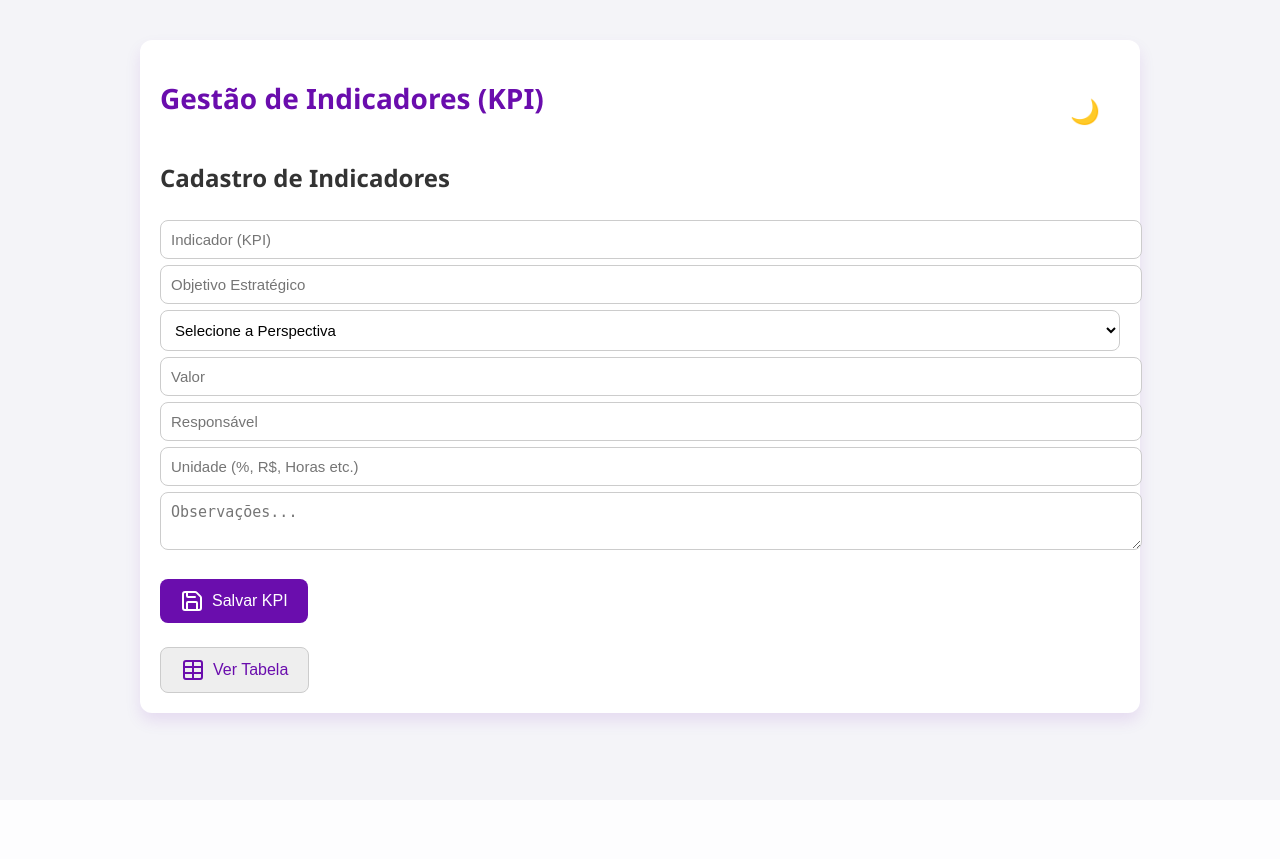
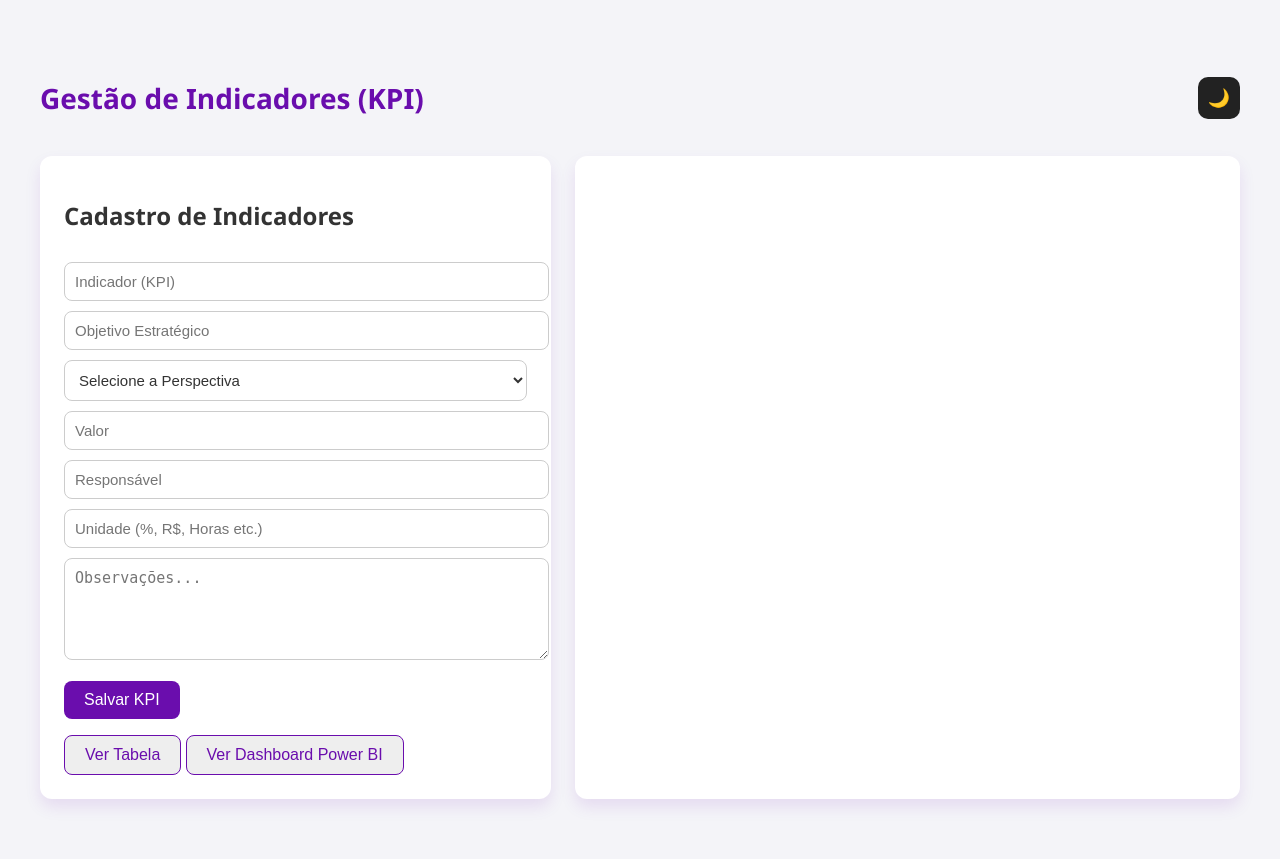
Before and after one commit to PolegolasXD/powerbi_api, a Flask app: page / in a window 1280 px wide. Before the commit the page ends 729 px from the top, so only its background shows below. Run offline with Flask 3, Linux system fonts and the light colour scheme.

Commit message:
fix: correção de posicionamento, css, e js, para funcionamento correto

```diff
--- a/static/script.js
+++ b/static/script.js
@@ -1,22 +1,41 @@
-lucide.createIcons();
+// static/script.js
 
-function mostrarTabela() {
-  document.getElementById('form-step').classList.add('hidden');
-  document.getElementById('tabela-step').classList.remove('hidden');
-}
+document.addEventListener("DOMContentLoaded", () => {
+  const btnVerTabela = document.getElementById("btn-ver-tabela");
+  const btnVerPowerBI = document.getElementById("btn-ver-powerbi");
+  const btnVoltarTabela = document.getElementById("btn-voltar-tabela");
+  const btnVoltarPowerBI = document.getElementById("btn-voltar-powerbi");
 
-function mostrarFormulario() {
-  document.getElementById('tabela-step').classList.add('hidden');
-  document.getElementById('form-step').classList.remove('hidden');
-}
+  const tabelaContainer = document.getElementById("tabela-step");
+  const powerbiContainer = document.getElementById("powerbi-embed");
 
-function exibirMensagem() {
-  const msg = document.getElementById("success-message");
-  msg.classList.remove("hidden");
-  setTimeout(() => msg.classList.add("hidden"), 3000);
-  return true;
-}
+  // Mostrar Tabela
+  btnVerTabela?.addEventListener("click", () => {
+    tabelaContainer.classList.remove("hidden");
+    powerbiContainer.classList.add("hidden");
+  });
 
-function toggleDarkMode() {
-  document.body.classList.toggle("dark");
-}
+  // Mostrar Power BI
+  btnVerPowerBI?.addEventListener("click", () => {
+    powerbiContainer.classList.remove("hidden");
+    tabelaContainer.classList.add("hidden");
+
+    const iframe = powerbiContainer.querySelector("iframe");
+    if (iframe) iframe.src = iframe.src;
+  });
+
+  btnVoltarTabela?.addEventListener("click", () => {
+    tabelaContainer.classList.add("hidden");
+  });
+
+  btnVoltarPowerBI?.addEventListener("click", () => {
+    powerbiContainer.classList.add("hidden");
+  });
+
+  window.toggleTheme = () => {
+    document.body.classList.toggle("dark");
+  };
+
+  tabelaContainer.classList.add("hidden");
+  powerbiContainer.classList.add("hidden");
+});
--- a/static/style.css
+++ b/static/style.css
@@ -1,35 +1,23 @@
+/* style.css */
+
 body {
   font-family: 'Segoe UI', sans-serif;
   background-color: #f4f4f8;
   color: #333;
   margin: 0;
   padding: 0;
-  transition: background 0.3s, color 0.3s;
+  transition: background-color 0.3s ease;
 }
 
 body.dark {
-  background-color: #1e1e1e;
-  color: #f5f5f5;
+  background-color: #1a1a1a;
+  color: #eee;
 }
 
 .container {
-  max-width: 960px;
+  max-width: 1200px;
   margin: 40px auto;
   padding: 20px;
-  background-color: white;
-  border-radius: 12px;
-  box-shadow: 0 8px 16px rgba(106, 13, 173, 0.1);
-  transition: background 0.3s;
-}
-
-body.dark .container {
-  background-color: #2c2c2c;
-}
-
-h1 {
-  color: #6A0DAD;
-  font-size: 28px;
-  margin-bottom: 24px;
 }
 
 header {
@@ -39,44 +27,68 @@ header {
   margin-bottom: 20px;
 }
 
+h1 {
+  color: #6A0DAD;
+  font-size: 28px;
+}
+
 .theme-toggle {
-  background: none;
+  background: #222;
+  color: gold;
+  font-size: 18px;
   border: none;
-  font-size: 24px;
+  padding: 10px;
+  border-radius: 10px;
   cursor: pointer;
 }
 
-label {
-  display: block;
-  margin-top: 14px;
-  font-weight: 600;
-  color: #444;
+.grid-layout {
+  display: grid;
+  grid-template-columns: 1fr 1.3fr;
+  gap: 24px;
 }
 
-input[type="text"],
-input[type="number"],
+.card {
+  background-color: white;
+  border-radius: 12px;
+  padding: 24px;
+  box-shadow: 0 8px 16px rgba(106, 13, 173, 0.1);
+  transition: background-color 0.3s ease;
+}
+
+body.dark .card {
+  background-color: #2b2b2b;
+  box-shadow: 0 8px 16px rgba(106, 13, 173, 0.2);
+}
+
+input,
 select,
 textarea {
   width: 100%;
   padding: 10px;
-  margin-top: 6px;
+  margin-top: 10px;
   border: 1px solid #ccc;
   border-radius: 8px;
   font-size: 15px;
-  background-color: #fff;
-  transition: background 0.3s, color 0.3s;
+  background-color: white;
+  color: #333;
 }
 
 body.dark input,
 body.dark select,
 body.dark textarea {
   background-color: #444;
-  color: #f5f5f5;
-  border-color: #777;
+  color: #fff;
+  border: 1px solid #666;
 }
 
-button {
-  margin-top: 24px;
+textarea {
+  resize: vertical;
+  min-height: 80px;
+}
+
+button.btn {
+  margin-top: 16px;
   padding: 10px 20px;
   background-color: #6A0DAD;
   border: none;
@@ -84,88 +96,31 @@ button {
   color: white;
   font-size: 16px;
   cursor: pointer;
-  display: flex;
-  align-items: center;
-  gap: 8px;
-  transition: background-color 0.3s;
 }
 
-button:hover {
-  background-color: #5900b3;
+button.btn.alt {
+  background-color: #eee;
+  color: #6A0DAD;
+  border: 1px solid #6A0DAD;
 }
 
-.btn.alt {
-  background-color: #eee;
-  color: #6A0DAD;
-  border: 1px solid #ccc;
-}
-
-.btn.alt:hover {
+button.btn.alt:hover {
   background-color: #6A0DAD;
   color: white;
 }
 
-body.dark .btn.alt {
-  background-color: #333;
-  color: #FFD700;
-  border-color: #555;
+button.btn:hover {
+  background-color: #5900b3;
 }
 
-body.dark .btn.alt:hover {
-  background-color: #FFD700;
-  color: #000;
-}
-
-.card {
-  display: none;
-}
-
-.card.active {
-  display: block;
-}
-
-.fade {
-  animation: fadeIn 0.5s ease-in-out;
-}
-
-@keyframes fadeIn {
-  from {
-    opacity: 0;
-    transform: translateY(10px);
-  }
-
-  to {
-    opacity: 1;
-    transform: translateY(0);
-  }
-}
-
-.hidden {
-  display: none;
-}
-
-.success {
-  background-color: #d4edda;
-  color: #155724;
-  padding: 12px;
-  border-radius: 8px;
-  margin-bottom: 20px;
-  border: 1px solid #c3e6cb;
-  font-weight: bold;
-  text-align: center;
-}
-
-body.dark .success {
-  background-color: #2f4f2f;
-  color: #d4edda;
-  border-color: #3c763d;
+.table-wrapper {
+  overflow-x: auto;
 }
 
 table {
   width: 100%;
   border-collapse: collapse;
   margin-top: 20px;
-  font-size: 15px;
 }
 
 th {
@@ -184,31 +139,27 @@ tr:nth-child(even) {
   background-color: #f9f9f9;
 }
 
-body.dark table {
-  color: #f5f5f5;
-}
-
 body.dark tr:nth-child(even) {
   background-color: #333;
 }
 
-@media (max-width: 768px) {
-  .container {
-    padding: 10px;
+.hidden {
+  display: none !important;
+}
+
+.fade {
+  transition: all 0.3s ease;
+}
+
+/* Responsividade */
+@media (max-width: 900px) {
+  .grid-layout {
+    grid-template-columns: 1fr;
   }
 
-  input,
-  select,
-  textarea,
-  button {
-    font-size: 14px;
-  }
-
-  h1 {
-    font-size: 22px;
-  }
-
-  .theme-toggle {
-    font-size: 20px;
+  header {
+    flex-direction: column;
+    align-items: flex-start;
+    gap: 12px;
   }
 }
--- a/templates/form.html
+++ b/templates/form.html
@@ -2,27 +2,26 @@
 <html lang="pt-br">
 
 <head>
-  <meta charset="UTF-8">
+  <meta charset="UTF-8" />
+  <meta name="viewport" content="width=device-width, initial-scale=1.0" />
   <title>Gestão de KPIs</title>
-  <link rel="stylesheet" href="/static/style.css">
-  <script src="https://unpkg.com/lucide@latest"></script>
+  <link rel="stylesheet" href="/static/style.css" />
 </head>
 
 <body>
   <div class="container">
     <header>
       <h1>Gestão de Indicadores (KPI)</h1>
-      <button class="theme-toggle" onclick="toggleDarkMode()">🌙</button>
+      <button class="theme-toggle" onclick="toggleTheme()" title="Alternar tema">🌙</button>
     </header>
 
-    <div id="success-message" class="hidden success">✅ KPI salvo com sucesso!</div>
-
-    <!-- Passo 1: Formulário -->
-    <div id="form-step" class="card fade active">
+    <div class="grid-layout">
+      <!-- Lado esquerdo: Formulário -->
+      <div class="card form-panel">
         <h2>Cadastro de Indicadores</h2>
-      <form action="/enviar" method="POST" onsubmit="return exibirMensagem()">
-        <input type="text" name="kpi" placeholder="Indicador (KPI)" required>
-        <input type="text" name="objetivo" placeholder="Objetivo Estratégico" required>
+        <form action="/enviar" method="POST">
+          <input type="text" name="kpi" placeholder="Indicador (KPI)" required />
+          <input type="text" name="objetivo" placeholder="Objetivo Estratégico" required />
           <select name="perspectiva" required>
             <option value="">Selecione a Perspectiva</option>
             <option value="Clientes">Clientes</option>
@@ -30,22 +29,20 @@
             <option value="Processos Internos">Processos Internos</option>
             <option value="Aprendizado e Crescimento">Aprendizado e Crescimento</option>
           </select>
-        <input type="number" name="valor" placeholder="Valor" step="any" required>
-        <input type="text" name="responsavel" placeholder="Responsável" required>
-        <input type="text" name="unidade" placeholder="Unidade (%, R$, Horas etc.)" required>
+          <input type="number" name="valor" placeholder="Valor" step="any" required />
+          <input type="text" name="responsavel" placeholder="Responsável" required />
+          <input type="text" name="unidade" placeholder="Unidade (%, R$, Horas etc.)" required />
           <textarea name="observacoes" placeholder="Observações..."></textarea>
-
-        <button class="btn" type="submit">
-          <i data-lucide="save"></i> Salvar KPI
-        </button>
+          <button class="btn" type="submit">Salvar KPI</button>
         </form>
-      <button class="btn alt" onclick="mostrarTabela()">
-        <i data-lucide="table"></i> Ver Tabela
-      </button>
+        <button id="btn-ver-tabela" class="btn alt">Ver Tabela</button>
+        <button id="btn-ver-powerbi" class="btn alt">Ver Dashboard Power BI</button>
       </div>
 
-    <!-- Passo 2: Tabela -->
-    <div id="tabela-step" class="card fade hidden">
+      <!-- Lado direito: Conteúdo dinâmico -->
+      <div class="card content-panel">
+        <!-- Tabela -->
+        <div id="tabela-step" class="fade hidden">
           <h2>KPIs Cadastrados</h2>
           {% if dados is not none and not dados.empty %}
           <div class="table-wrapper">
@@ -71,37 +68,22 @@
           {% else %}
           <p>Nenhum KPI cadastrado ainda.</p>
           {% endif %}
-      <button class="btn alt" onclick="mostrarFormulario()">
-        <i data-lucide="arrow-left"></i> Voltar
-      </button>
+          <button id="btn-voltar-tabela" class="btn alt">Voltar</button>
+        </div>
+
+        <!-- Power BI -->
+        <div id="powerbi-embed" class="fade hidden">
+          <h2>Dashboard Power BI</h2>
+          <iframe title="ProjetoGestaoTI" width="100%" height="400"
+            src="https://app.powerbi.com/view?r=eyJrIjoiNTRjMWQwNDMtODJlMC00ZDMwLTg5OWYtMjJjYWY3ODg5NTZiIiwidCI6ImNmNzJlMmJkLTdhMmItNDc4My1iZGViLTM5ZDU3YjA3Zjc2ZiIsImMiOjR9"
+            frameborder="0" allowfullscreen="true"></iframe>
+          <button id="btn-voltar-powerbi" class="btn alt">Voltar</button>
+        </div>
+      </div>
     </div>
   </div>
 
-  <script>
-    lucide.createIcons();
-
-    function mostrarTabela() {
-      document.getElementById('form-step').classList.add('hidden')
-      document.getElementById('tabela-step').classList.remove('hidden')
-    }
-
-    function mostrarFormulario() {
-      document.getElementById('tabela-step').classList.add('hidden')
-      document.getElementById('form-step').classList.remove('hidden')
-    }
-
-    function exibirMensagem() {
-      const msg = document.getElementById("success-message")
-      msg.classList.remove("hidden")
-      setTimeout(() => msg.classList.add("hidden"), 3000)
-      return true
-    }
-
-    function toggleDarkMode() {
-      document.body.classList.toggle("dark")
-    }
-  </script>
-  <script src="/static/script.js"></script>
+  <script defer src="/static/script.js"></script>
 </body>
 
 </html>
```
Lines whose indentation alone changed are shown as unchanged.
